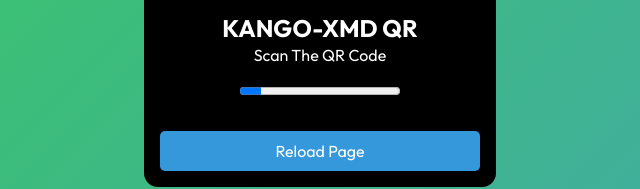
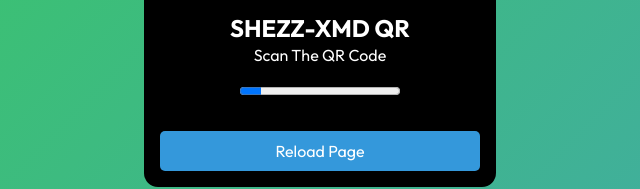
Before and after one commit to thru94/Shehan, a website: page qr.html in a window 1280 px wide. Shown: the part 476-665 px from the top of the page, 320-960 px from the left. Drawn offline with Linux system fonts and the light colour scheme.

Commit message:
Update qr.html

```diff
--- a/qr.html
+++ b/qr.html
@@ -4,7 +4,7 @@
             crossorigin="anonymous"></script>
     <meta charset="UTF-8">
     <meta name="viewport" content="width=device-width, initial-scale=1.0">
-    <title>KANGO-XMD QR SCANER</title>
+    <title>SHEZZ-XMD QR SCANER</title>
     <link href="https://fonts.googleapis.com/css2?family=Outfit:wght@400;700&amp;display=swap" rel="stylesheet">
     <title>QR</title>
     <style>
@@ -164,7 +164,7 @@
             <img id="qr-image" src="/server" alt="QR CODE">
         </div>
         <div id="title-container">
-            <h2 id="main">KANGO-XMD QR</h2>
+            <h2 id="main">SHEZZ-XMD QR</h2>
             <p class="legend" id="legend">Scan The QR Code</p>
         </div>
         <div id="description-container">
```
